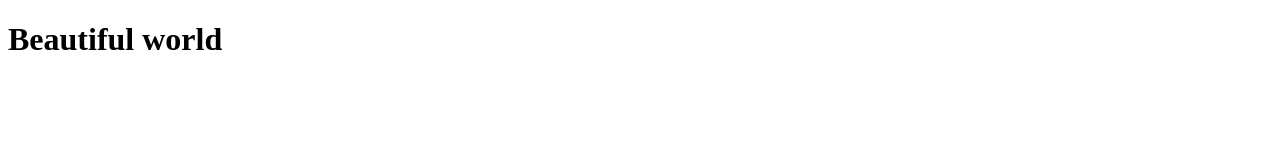
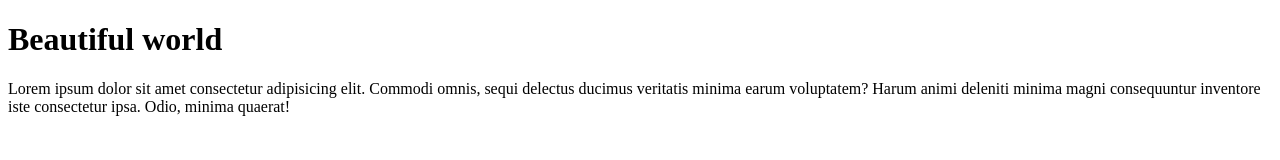
Before and after one commit to AndresAco92/htmlcss-hello, a plain HTML site: page index.html in a window 1280 px wide. Drawn offline with Linux system fonts and the light colour scheme.

Commit message:
Parragraph

```diff
--- a/index.html
+++ b/index.html
@@ -8,5 +8,6 @@
 </head>
 <body>
     <h1>Beautiful world</h1>
+    <p>Lorem ipsum dolor sit amet consectetur adipisicing elit. Commodi omnis, sequi delectus ducimus veritatis minima earum voluptatem? Harum animi deleniti minima magni consequuntur inventore iste consectetur ipsa. Odio, minima quaerat!</p>
 </body>
 </html>
```
